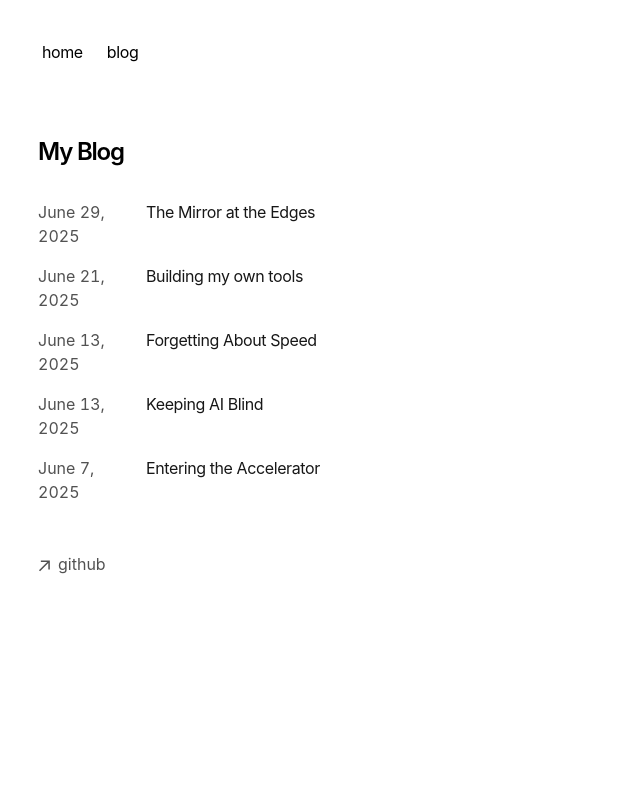
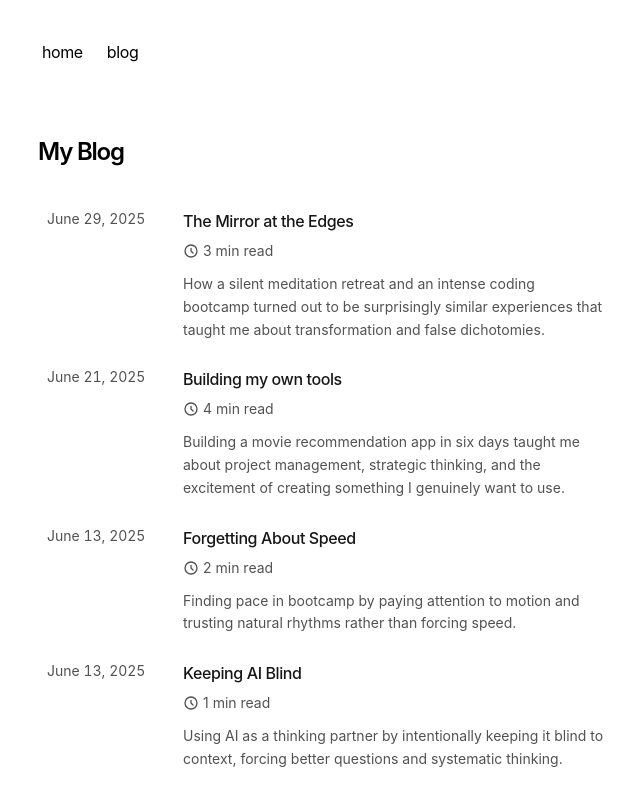
Before and after one commit to guy-car/portfolio-guillaume-caron, a Next.js app: page /blog in a window 1280 px wide. Shown: the top 799 px of the page, without its empty margins (314-954 px from the left). Built offline with nearby package versions, Linux system fonts and the light colour scheme.

Commit message:
add different blog view with description and read time

```diff
--- a/app/blog/[slug]/page.tsx
+++ b/app/blog/[slug]/page.tsx
@@ -85,10 +85,29 @@ export default function Blog({ params }) {
       <h1 className="title font-semibold text-2xl tracking-tighter">
         {post.metadata.title}
       </h1>
-      <div className="flex justify-between items-center mt-2 mb-8 text-sm">
+      <div className="flex flex-col space-y-1 mt-2 mb-8 text-sm">
         <p className="text-sm text-neutral-600 dark:text-neutral-400">
           {formatDate(post.metadata.publishedAt)}
         </p>
+        {post.metadata.readingTime && (
+          <div className="flex items-center space-x-1 text-sm text-neutral-600 dark:text-neutral-400">
+            <svg
+              className="w-4 h-4"
+              fill="none"
+              stroke="currentColor"
+              viewBox="0 0 24 24"
+              xmlns="http://www.w3.org/2000/svg"
+            >
+              <path
+                strokeLinecap="round"
+                strokeLinejoin="round"
+                strokeWidth={2}
+                d="M12 8v4l3 3m6-3a9 9 0 11-18 0 9 9 0 0118 0z"
+              />
+            </svg>
+            <span>{post.metadata.readingTime} min read</span>
+          </div>
+        )}
       </div>
       <article className="prose">
         <CustomMDX source={post.content} />
--- a/app/blog/page.tsx
+++ b/app/blog/page.tsx
@@ -1,4 +1,4 @@
-import { BlogPosts } from 'app/components/posts'
+import { BlogPostsEnhanced } from 'app/components/blog-posts'
 
 export const metadata = {
   title: 'Blog',
@@ -9,7 +9,7 @@ export default function Page() {
   return (
     <section>
       <h1 className="font-semibold text-2xl mb-8 tracking-tighter">My Blog</h1>
-      <BlogPosts />
+      <BlogPostsEnhanced />
     </section>
   )
 }
--- a/app/blog/posts/2025-06-13-b.mdx
+++ b/app/blog/posts/2025-06-13-b.mdx
@@ -23,5 +23,3 @@ Where is your data stored? Which database? What version are you on? What's the a
 And then it's on me to actually pause and break it down, look for those answers.
 
 It's teaching me to think systematically and logically about situations. Relentlessly.
-
----
--- a/app/blog/utils.ts
+++ b/app/blog/utils.ts
@@ -6,6 +6,7 @@ type Metadata = {
   publishedAt: string
   summary: string
   image?: string
+  readingTime?: number
 }
 
 function parseFrontmatter(fileContent: string) {
@@ -20,7 +21,10 @@ function parseFrontmatter(fileContent: string) {
     let [key, ...valueArr] = line.split(': ')
     let value = valueArr.join(': ').trim()
     value = value.replace(/^['"](.*)['"]$/, '$1') // Remove quotes
-    metadata[key.trim() as keyof Metadata] = value
+    const keyName = key.trim() as keyof Metadata
+    if (keyName !== 'readingTime') {
+      metadata[keyName] = value as any
+    }
   })
 
   return { metadata: metadata as Metadata, content }
@@ -35,14 +39,26 @@ function readMDXFile(filePath) {
   return parseFrontmatter(rawContent)
 }
 
+function calculateReadingTime(content: string): number {
+  const wordsPerMinute = 200
+  const wordCount = content.split(/\s+/).length
+  return Math.ceil(wordCount / wordsPerMinute)
+}
+
 function getMDXData(dir) {
   let mdxFiles = getMDXFiles(dir)
   return mdxFiles.map((file) => {
     let { metadata, content } = readMDXFile(path.join(dir, file))
     let slug = path.basename(file, path.extname(file))
 
+    // Calculate reading time
+    const readingTime = calculateReadingTime(content)
+
     return {
-      metadata,
+      metadata: {
+        ...metadata,
+        readingTime,
+      },
       slug,
       content,
     }
--- /dev/null
+++ b/app/components/blog-posts.tsx
@@ -0,0 +1,64 @@
+import Link from 'next/link'
+import { formatDate, getBlogPosts } from 'app/blog/utils'
+
+export function BlogPostsEnhanced() {
+  let allBlogs = getBlogPosts()
+
+  return (
+    <div>
+      {allBlogs
+        .sort((a, b) => {
+          if (
+            new Date(a.metadata.publishedAt) > new Date(b.metadata.publishedAt)
+          ) {
+            return -1
+          }
+          return 1
+        })
+        .map((post) => (
+          <Link
+            key={post.slug}
+            className="block mb-2 p-2 rounded-lg transition-all duration-200 hover:bg-neutral-50 dark:hover:bg-neutral-900/50 border border-transparent hover:border-neutral-200 dark:hover:border-neutral-800"
+            href={`/blog/${post.slug}`}
+          >
+            <div className="w-full flex flex-col md:flex-row space-x-0 md:space-x-4">
+              <p className="text-neutral-600 dark:text-neutral-400 w-[120px] tabular-nums text-sm mb-2 md:mb-0">
+                {formatDate(post.metadata.publishedAt, false)}
+              </p>
+              <div className="flex-1">
+                <h3 className="text-neutral-900 dark:text-neutral-100 tracking-tight font-medium mb-2 hover:text-neutral-700 dark:hover:text-neutral-300 transition-colors">
+                  {post.metadata.title}
+                </h3>
+                <div className="flex items-center space-x-4 mb-3 text-sm text-neutral-600 dark:text-neutral-400">
+                  {post.metadata.readingTime && (
+                    <div className="flex items-center space-x-1">
+                      <svg
+                        className="w-4 h-4"
+                        fill="none"
+                        stroke="currentColor"
+                        viewBox="0 0 24 24"
+                        xmlns="http://www.w3.org/2000/svg"
+                      >
+                        <path
+                          strokeLinecap="round"
+                          strokeLinejoin="round"
+                          strokeWidth={2}
+                          d="M12 8v4l3 3m6-3a9 9 0 11-18 0 9 9 0 0118 0z"
+                        />
+                      </svg>
+                      <span>{post.metadata.readingTime} min read</span>
+                    </div>
+                  )}
+                </div>
+                {post.metadata.summary && (
+                  <p className="text-neutral-600 dark:text-neutral-400 text-sm leading-relaxed">
+                    {post.metadata.summary}
+                  </p>
+                )}
+              </div>
+            </div>
+          </Link>
+        ))}
+    </div>
+  )
+}
--- a/app/components/posts.tsx
+++ b/app/components/posts.tsx
@@ -18,11 +18,11 @@ export function BlogPosts() {
         .map((post) => (
           <Link
             key={post.slug}
-            className="flex flex-col space-y-1 mb-4"
+            className="flex flex-col space-y-1 mb-4 p-2 rounded transition-all duration-200 hover:font-bold"
             href={`/blog/${post.slug}`}
           >
             <div className="w-full flex flex-col md:flex-row space-x-0 md:space-x-2">
-              <p className="text-neutral-600 dark:text-neutral-400 w-[100px] tabular-nums">
+              <p className="text-neutral-600 dark:text-neutral-400 w-[120px] tabular-nums">
                 {formatDate(post.metadata.publishedAt, false)}
               </p>
               <p className="text-neutral-900 dark:text-neutral-100 tracking-tight">
```
